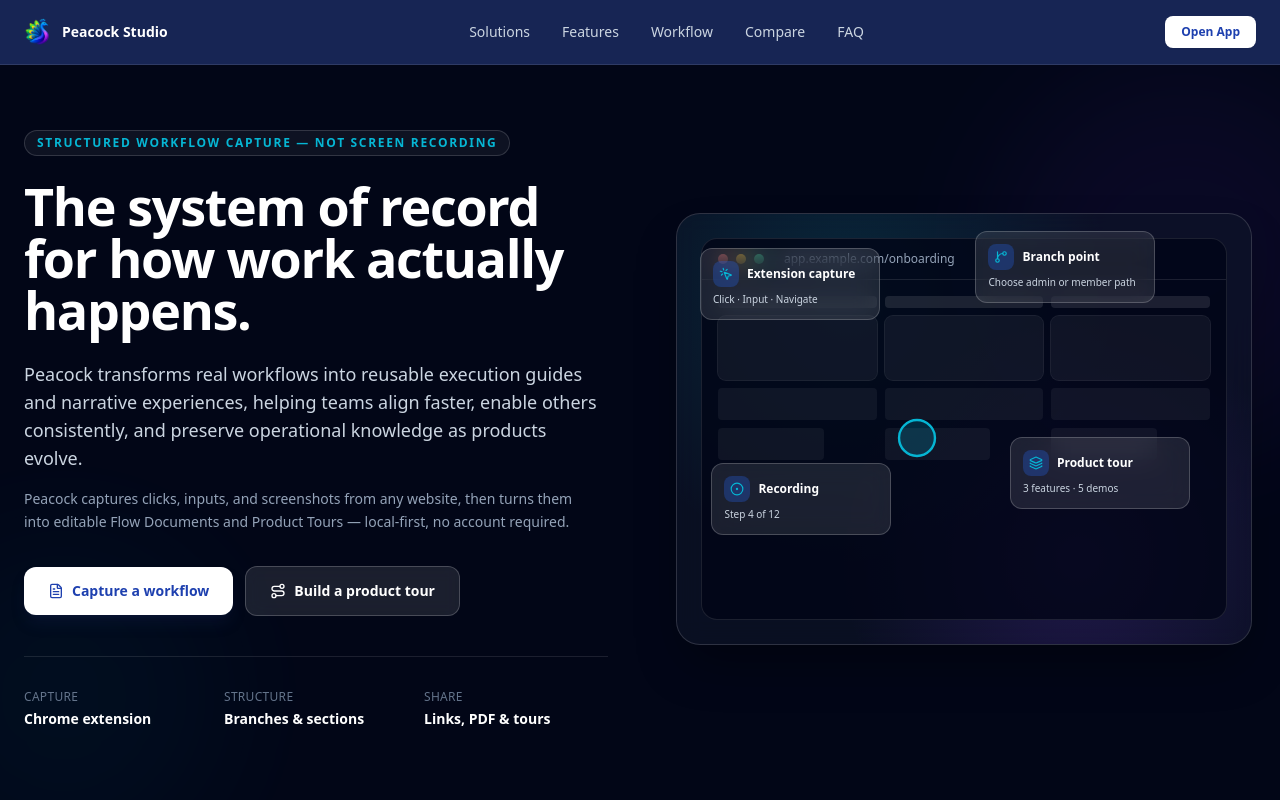
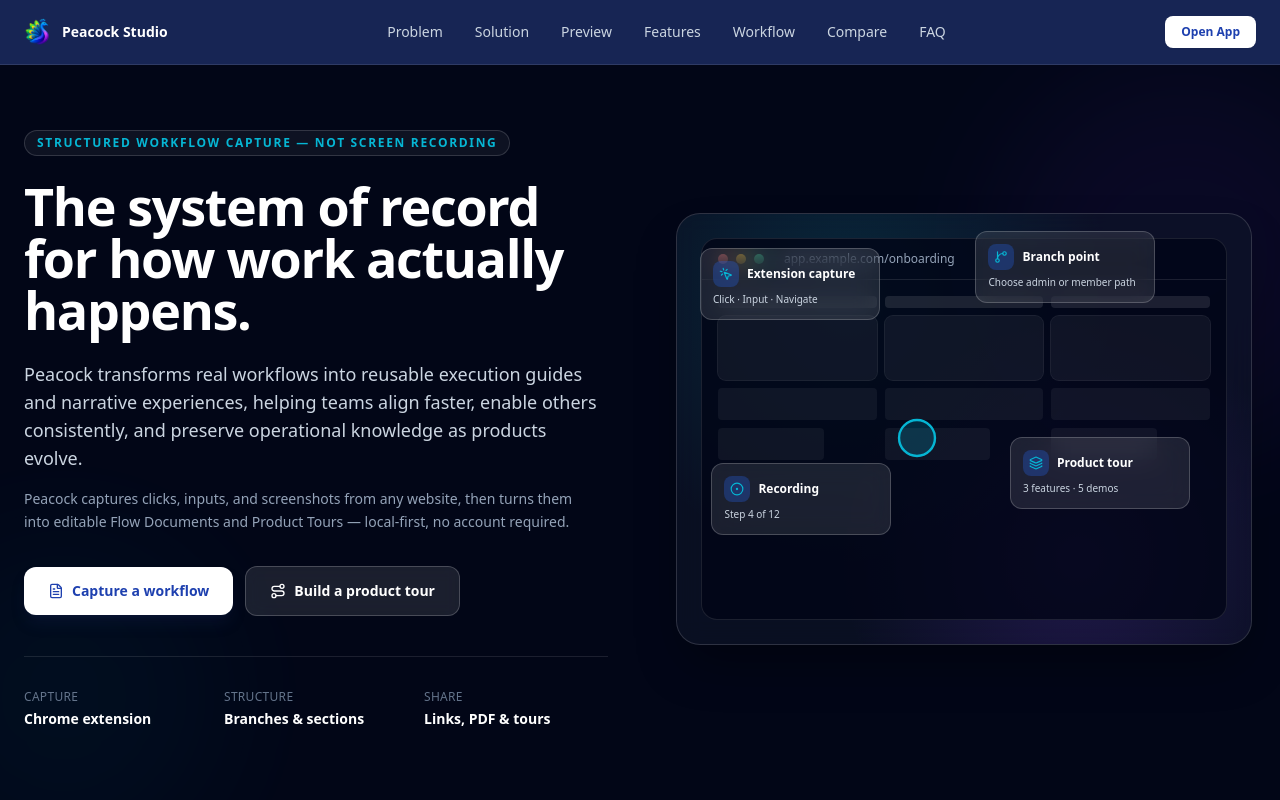
Before and after one commit to senthilkumar979/peacock-studio, a React (Vite) app in the folder packages/app/: page /landing in a window 1280 px wide. Shown: the top 800 px of the page. Built offline with nearby package versions, Linux system fonts and the light colour scheme; what @react-pdf/renderer would draw is missing.

Commit message:
Added Scrollspy

```diff
--- a/packages/app/src/pages/landing/LandingNav.tsx
+++ b/packages/app/src/pages/landing/LandingNav.tsx
@@ -24,12 +24,24 @@
       </Link>
 
       <div className="hidden items-center gap-8 md:flex">
-        <Link
-          to="/solutions"
+        <a
+          href="#problem"
           className="text-sm text-slate-300 transition hover:text-white"
         >
-          Solutions
-        </Link>
+          Problem
+        </a>
+        <a
+          href="#solution"
+          className="text-sm text-slate-300 transition hover:text-white"
+        >
+          Solution
+        </a>
+        <a
+          href="#preview"
+          className="text-sm text-slate-300 transition hover:text-white"
+        >
+          Preview
+        </a>
         <a
           href="#features"
           className="text-sm text-slate-300 transition hover:text-white"
--- a/packages/app/src/pages/landing/PreviewSection.tsx
+++ b/packages/app/src/pages/landing/PreviewSection.tsx
@@ -13,6 +13,7 @@
 
 export const PreviewSection = () => (
   <LandingSectionShell
+    id="preview"
     tone="light"
     eyebrow="Product preview"
     title="See the actual surfaces your team will use"
--- a/packages/app/src/pages/landing/ProblemSection.tsx
+++ b/packages/app/src/pages/landing/ProblemSection.tsx
@@ -22,6 +22,7 @@
 
 export const ProblemSection = () => (
   <LandingSectionShell
+    id="problem"
     tone="muted"
     eyebrow="The problem"
     title="Product teams lose hours explaining the same workflows"
--- a/packages/app/src/pages/landing/SolutionSection.tsx
+++ b/packages/app/src/pages/landing/SolutionSection.tsx
@@ -20,6 +20,7 @@
 
 export const SolutionSection = () => (
   <LandingSectionShell
+    id="solution"
     tone="dark"
     eyebrow="The solution"
     title="One capture pipeline. Two formats your teams need."
```
